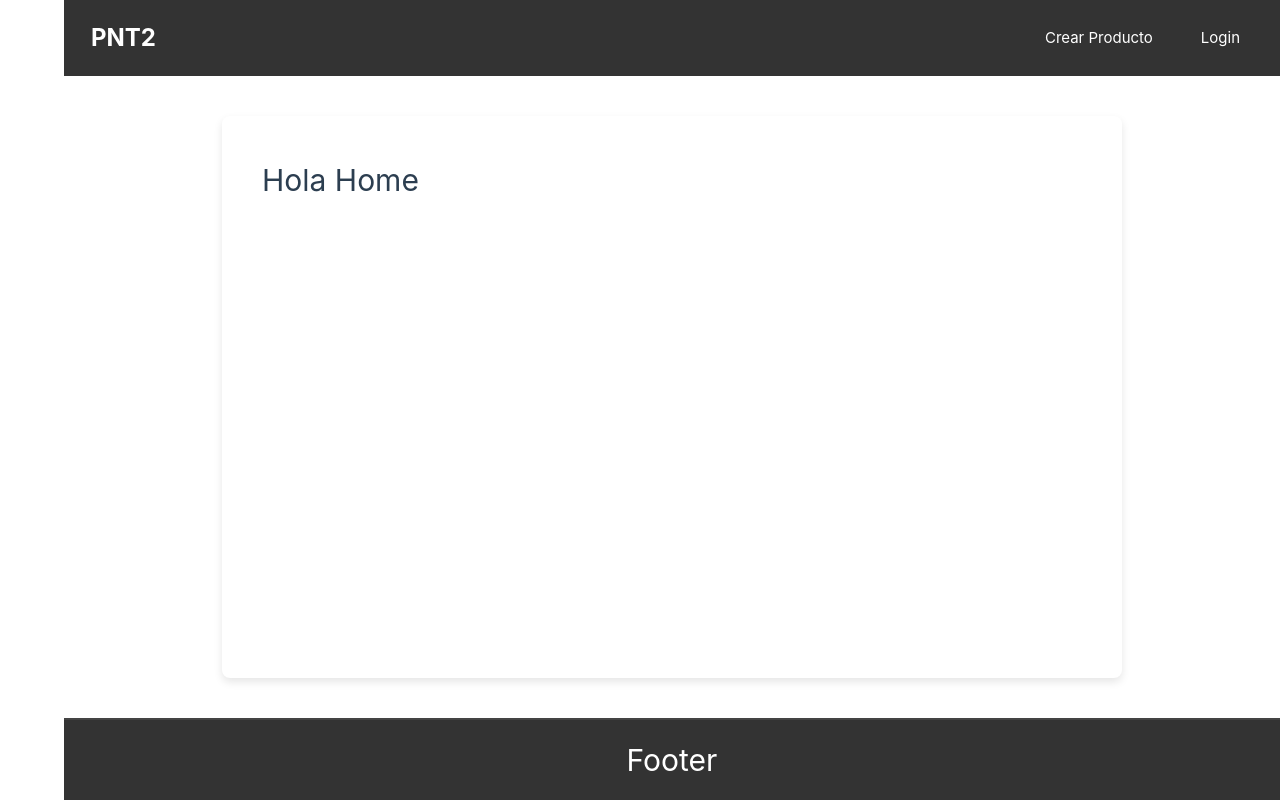
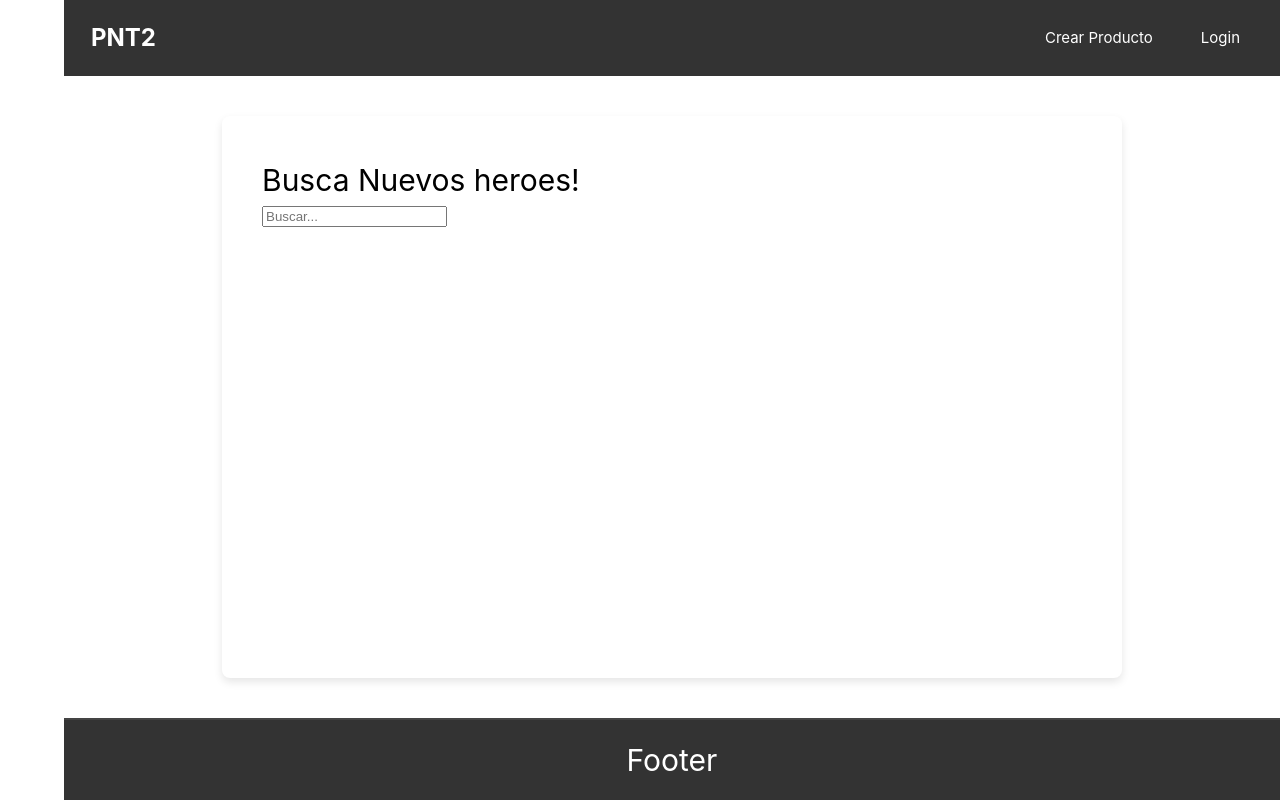
Before and after one commit to MatiasMonti/PNT2-TP_FINAL_SUPERHEROES, a Vue app: page /home in a window 1280 px wide. Shown: the top 800 px of the page. Built offline with nearby package versions, Linux system fonts and the light colour scheme; sample sign-in values are in the browser's storage.

Commit message:
Buscador de nuevos heroes

```diff
--- a/src/components/FavoritesHeroes.vue
+++ b/src/components/FavoritesHeroes.vue
@@ -4,7 +4,7 @@
         <div class="fav-hero-info">
             <h3>{{hero.name}}</h3>
         </div>
-        <button @click="remover" class="remove-button">X</button>
+        <button @click="remove" class="remove-button">X</button>
     </div>
 </template>
 <script>
@@ -16,7 +16,7 @@ export default {
         hero: Object
     },
     methods:{
-        async remover(){
+        async remove(){
             const heroStore = useHeroStore()
 
             const heroId = Number(this.hero.id);
--- a/src/components/SearchHero.vue
+++ b/src/components/SearchHero.vue
@@ -1,19 +1,14 @@
 <template>
-    <div>
-      <input type="text" v-model="filter" @input="searchHero" placeholder="Buscar..." />
-      <ul>
-        <li v-for="hero in results" :key="hero.id">
-          <img :src="hero.image" alt="Image" />
-          <p>Nombre: {{ hero.name }}</p>
-          <button @click="addToFavorites(hero)">Añadir a favoritos</button>
-        </li>
-      </ul>
-
+  <div class="found-hero">
+    <img :src="hero.image" :alt="Image" class="fav-found-image"/>
+    <div class="found-hero-info">
+      <h3 class="dark-text">{{hero.name}}</h3>
     </div>
-  </template>
+    <button @click="addToFavorites(hero)">Añadir a favoritos</button>
+  </div>
+</template>
 <script>
 
-import { useHeroApiStore } from '../stores/heroApiStore';
 import { useHeroStore } from '../stores/heroStore';
 
 export default {
@@ -24,18 +19,30 @@ export default {
         async addHero(){
             const heroStore = useHeroStore()
 
+            //modelar aca o en heroStore el heroe para que envie a la base el heroe con el formato  de campos esperado
             await heroStore.saveHero(this.hero)
-        },
-        async searchHero(){
-            const heroApiStore = useHeroApiStore()
-
-            await heroApiStore.fetchHeroes(this.filter)
         }
     }
 }
 </script>
 
 <style >
+ .found-hero{
+        display: flex;
+        align-items: center;
+        margin-bottom: 1rem
+    }
 
+.found-hero-image{
+    width: 50px;
+    height: 50px;
+    margin-bottom: 1rem
+}
 
+.found-hero-info {
+    flex-grow: 1
+}
+.dark-text {
+  color: #000000;
+}
 </style>
--- a/src/stores/heroApiStore.js
+++ b/src/stores/heroApiStore.js
@@ -13,17 +13,15 @@ export const useHeroApiStore = defineStore('heroApiStore', {
             try {
                 const response = await axios.get('https://cdn.jsdelivr.net/gh/akabab/superhero-api@0.3.0/api/all.json');
 
-                const data = await response.json();
+                const data = response.data;
 
+                this.heroes = data.filter(hero => hero.name.toLowerCase().includes(filter.toLowerCase()));
 
-                const filteredResults = data.filter(item => item.name.toLowerCase().includes(filter.toLowerCase()));
-
-
-                return filteredResults.slice(0,10).map(item => ({
-                  id: item.id,
-                  name: item.name,
-                  powerstats: item.powerstats,
-                  image: item.images[0]
+                this.heroes = this.heroes.slice(0,10).map(hero => ({
+                  id: hero.id,
+                  name: hero.name,
+                  powerstats: hero.powerstats,
+                  image: hero.images[0]
                 }))
             } catch (error) {
                 console.error('El error es: ', error)
--- a/src/views/Favorites.vue
+++ b/src/views/Favorites.vue
@@ -6,11 +6,12 @@
         </div>
     </div>
 </template>
+
 <script>
 
 import { useHeroStore } from '../stores/heroStore';
 import { useAuthStore } from '../stores/authStore';
-import Hero from '../components/FavoritesHeroes.vue'
+import Hero from '../components/FavoritesHeroes.vue';
 
 export default {
     components: {
--- a/src/views/Home.vue
+++ b/src/views/Home.vue
@@ -1,47 +1,54 @@
 <template>
     <div>
-        <h1>Hola Home</h1>
-        <!-- <div class="product-list">
-            <Producto v-for="product in productos" :key="product.id" :product="product" />
-        </div> -->
+        <h1 class="dark-text">Busca Nuevos heroes!</h1>
+        <input type="text" v-model="filter" @keyup.enter="fetchHeroes" placeholder="Buscar..." />
+        <div class="Hero-list">
+            <FoundHero v-for="hero in FoundHeroes" :key="hero.id" :hero="hero" />
+        </div>
     </div>
 </template>
+
 <script>
 
-// import Producto from '../components/Producto.vue'
-// import { useProductStore } from '../stores/productStore.js'
+import { useHeroApiStore } from '../stores/heroApiStore';
+import { useHeroStore } from '../stores/heroStore';
+import FoundHero from '../components/SearchHero.vue';
 
 export default {
     components: {
-        // Producto
+        FoundHero
     },
     data(){
         return {
-            // productStore: useProductStore()
+            filter: '',
+            heroStore: useHeroStore(),
+            heroApiStore: useHeroApiStore()
         }
     },
     computed: {
-        // productos(){
-        //     return this.productStore.productos
-        // }
+        FoundHeroes(){
+            return this.heroApiStore.heroes;
+        }
     },
     methods: {
-        // Llamar Productos
-        // fetchProductos(){
-        //     this.productStore.fetchProductos()
-        // }
+        fetchHeroes(){
+            this.heroApiStore.fetchHeroes(this.filter);
+        }
     },
     mounted(){
-        // this.fetchProductos();
+        //fetchHeroes(); revisar si vale la pena trae heroes default.
     }
 
 }
 </script>
 <style scoped>
-.product-list {
+.Hero-list {
   display: grid;
   grid-template-columns: repeat(auto-fill, minmax(200px, 1fr));
   gap: 16px;
   padding: 16px;
 }
+.dark-text {
+  color: #000000;
+}
 </style>
```
